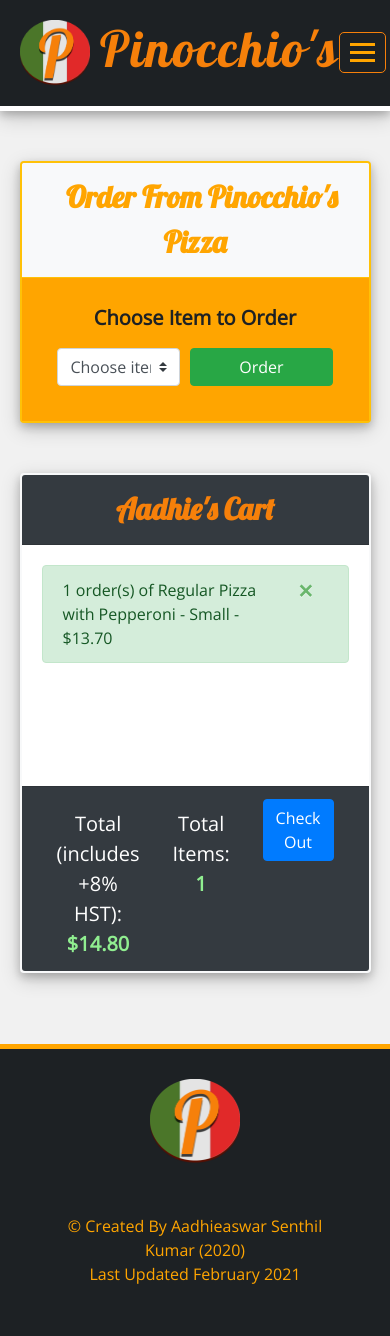
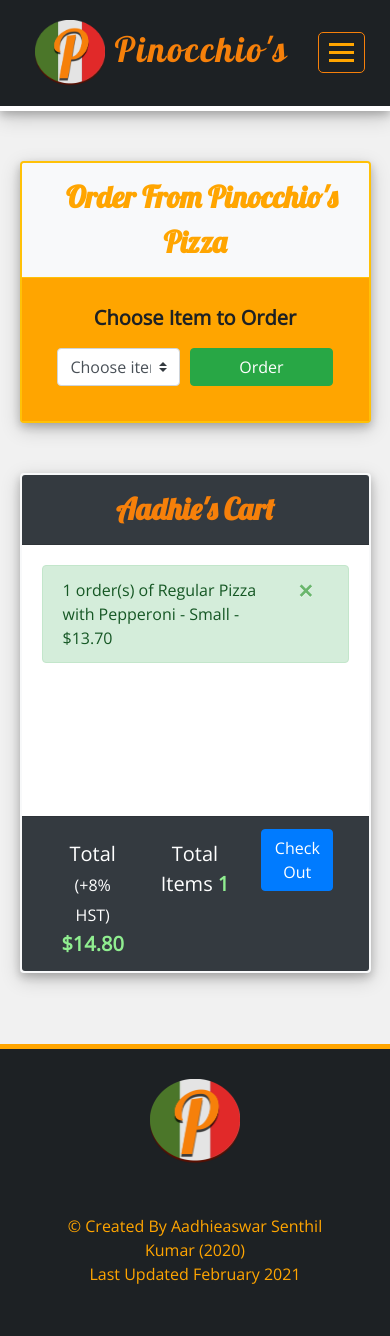
Before and after one commit to Aadhieaswar/Order-Pizza-Django-App, a Django app: page /cart/ in a window 390 px wide; the page is wider, and only the part inside the window is pictured. Run offline with Django 3.2, Linux system fonts and the light colour scheme; a user stored in the database is signed in; data comes from the database, SQL or seed files in the repository; both versions use the stored data as it was after the commit; some libraries are stand-ins or nearby versions.

Commit message:
added better responsiveness

```diff
--- a/orders/static/orders/nav.js
+++ b/orders/static/orders/nav.js
@@ -1,7 +1,7 @@
 const navSlide = () => {
     const resIcon = document.querySelector('.res-icon')
     const resOpt = document.querySelector('.res-links')
-    const resLinks = document.querySelectorAll('.res-links li')
+  const resLinks = document.querySelectorAll('.res-links > li')
 
     resIcon.addEventListener('click', () => {
 
--- a/orders/static/orders/style.css
+++ b/orders/static/orders/style.css
@@ -159,6 +159,11 @@
 
 .errorlist {
   list-style-type: none;
+}
+
+/* style for cart-btn for placing order */
+.cart-btn {
+  display: flex;
 }
 
 .logo {
@@ -452,8 +457,7 @@
 
 .field-8 {
   width: 8%;
-  margin-left: 46%;
-  margin-right: 46%;
+  margin: 0 auto;
 }
 
 .receipt-head {
@@ -587,7 +591,7 @@
 }
 
 @media screen and (max-width: 840px) {
-  body {
+  body main {
     overflow-x: hidden;
   }
 
@@ -817,6 +821,23 @@
     width: 80%;
     margin-left: 10%;
   }
+
+  .res-logo > h4 {
+    font-size: 35px;
+  }
+
+  .cart-btn {
+    transition: 0.3s ease-in forwards;
+  }
+
+  .order-type {
+    width: 110%;
+    margin-left: -7%;
+  }
+
+  .qty-control {
+    width: 40%;
+  }
 }
 
 @media screen and (max-width: 650px) {
--- a/orders/templates/orders/cart.html
+++ b/orders/templates/orders/cart.html
@@ -12,7 +12,7 @@
 <!-- NavBar -->
 {% block nav %}
   <li>
-    <div class="username">{{ request.user }}</div>
+    <div class="username">{{ request.user|truncatechars:6 }}</div>
   </li>
   <li>
     <a class="link-orange" href="{% url 'home' %}">Home</a>
@@ -32,9 +32,9 @@
   </li>
 
   {% if request.user.is_authenticated %}
-  <li>
-    <a class="link-orange" href="{% url '_logout' %}">LogOut</a>
-  </li>
+    <li>
+      <a class="link-orange" href="{% url '_logout' %}">LogOut</a>
+    </li>
   {% endif %}
 {% endblock %}
 
@@ -57,7 +57,7 @@
     <form action="{% url 'submit_order' %}" class="card-body item-order-form" method="POST">
         {% csrf_token %}
         <div class="bold-30" id="item-order-title" style="margin-top: 5px;"> Choose Item to Order </div>
-        <div class="order-input-container" id="itemType-container"></div>
+        <div class="order-input-container order-type" id="itemType-container"></div>
         <div class="order-input-container">
             <select class="custom-select item-input" id="select-items" type="text" name="itemType">
                 <option value="default">Choose item...</option>
@@ -78,7 +78,7 @@
         <!-- Input type to get quantity -->
         <div class="center options qty-form" id="qty">
             <div class="bold-30">Quantity</div>
-            <input class="form-control field-8" type="number" min="1" max="1000" name="item_quantity" value="1">
+            <input class="form-control field-8 qty-control" type="number" min="1" max="1000" name="item_quantity" value="1">
         </div>
 
         <!-- Pizza Form -->
@@ -278,10 +278,10 @@
     <div class="card-footer footer-card-content bg-dark cart-footer">
 
         <div class="col center style-cost">
-            Total (includes +8% HST): <strong class="bold-30"> ${{ price }} </strong>
+            Total <small>(+8% HST)</small> <strong class="bold-30"> ${{ price }} </strong>
         </div>
         <div class="col center style-cost">
-            Total Items: <strong class="bold-30"> {{ count }} </strong>
+            Total Items <strong class="bold-30"> {{ count }} </strong>
         </div>
 
         <form action="{% url 'check_out' %}" method="POST" class="col float-right">
--- a/orders/templates/orders/checkout.html
+++ b/orders/templates/orders/checkout.html
@@ -12,7 +12,7 @@
 <!-- NavBar -->
 {% block nav %}
   <li>
-    <div class="username">{{ request.user }}</div>
+    <div class="username">{{ request.user|truncatechars:6 }}</div>
   </li>
   <li>
     <a class="link-orange" href="{% url 'home' %}">Home</a>
--- a/orders/templates/orders/contact.html
+++ b/orders/templates/orders/contact.html
@@ -13,7 +13,7 @@
 {% block nav %}
   {% if request.user.is_authenticated %}
   <li>
-    <div class="username">{{ request.user }}</div>
+    <div class="username">{{ request.user|truncatechars:6 }}</div>
   </li>
   {% endif %}
 
--- a/orders/templates/orders/index.html
+++ b/orders/templates/orders/index.html
@@ -12,7 +12,7 @@
 {% block nav %}
   {% if request.user.is_authenticated %}
   <li>
-    <div class="username">{{ request.user }}</div>
+    <div class="username">{{ request.user|truncatechars:6 }}</div>
   </li>
   {% endif %}
 
@@ -289,9 +289,9 @@
 
 {% if request.user.is_authenticated %}
 
-<div class="right" style="display: flex;">
+<div class="right cart-btn">
 
-  <a title="{{ count_message }}" href="{% url 'cart' %}" class="btn btn-light black-bor box-shadow" id="order">
+  <a title="{{ count_message }}" href="{% url 'cart' %}" class="btn btn-light black-bor box-shadow">
     <img src="{% static 'images/Shopping_Cart.png' %}" class="order-btn">
     <span class="badge badge-success">{{ count }}</span>
   </a>
```
Also changed, not shown: README.md, db.sqlite3, 1 other file.
